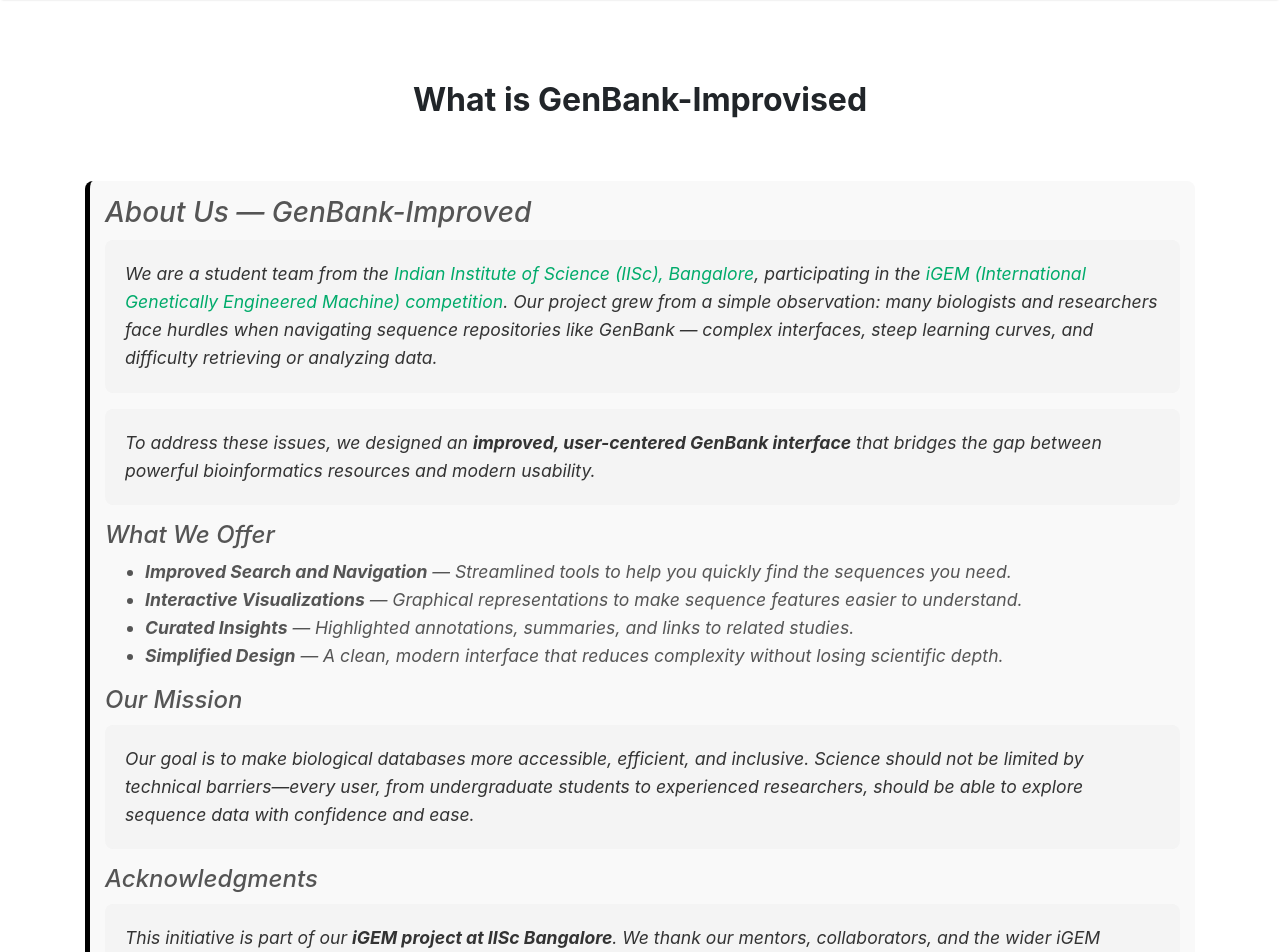
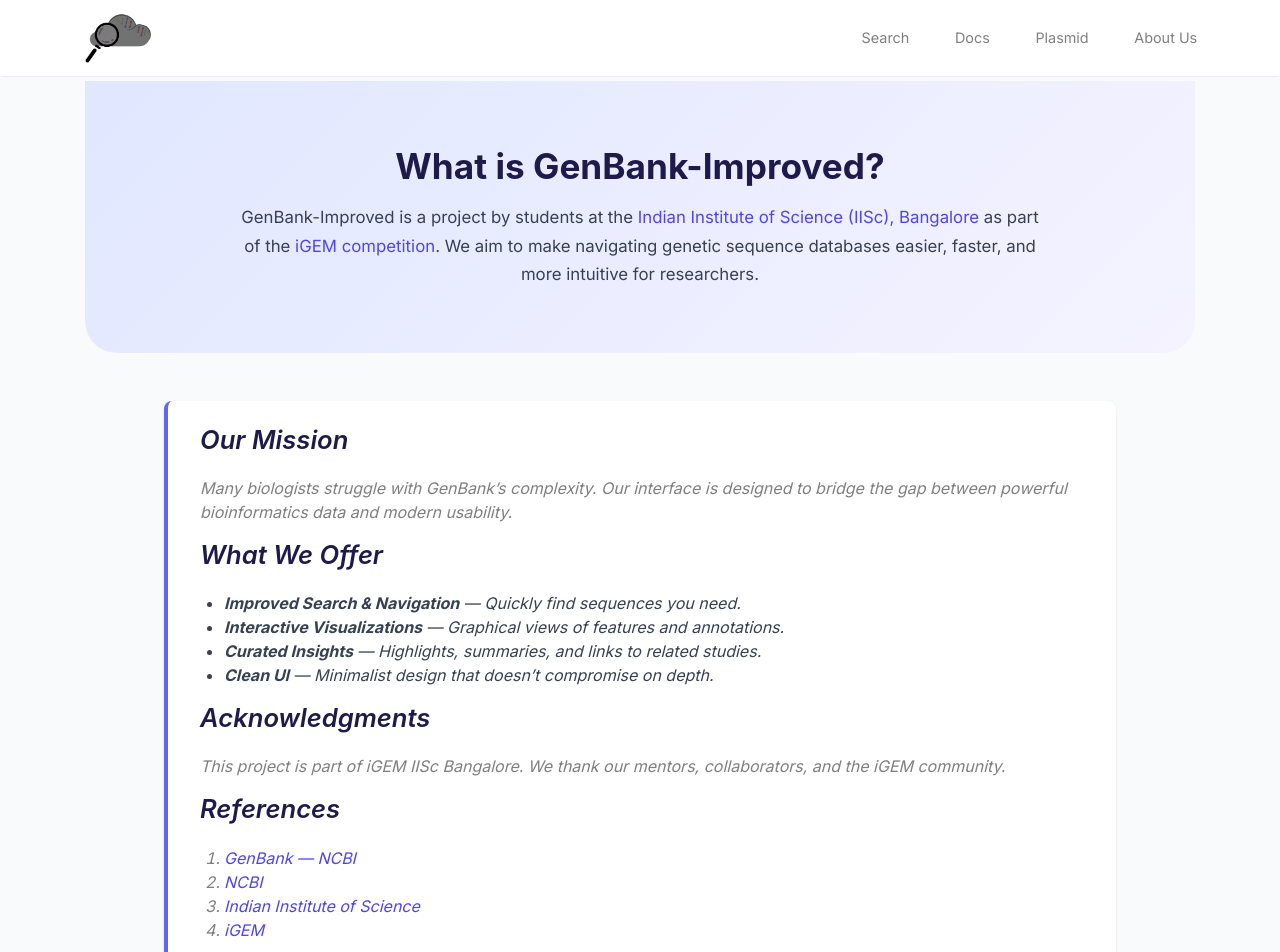
Before and after one commit to iGEM-IISc-2025/GenBank-Improvised, a Jekyll site: the page built from aboutus.html, in a window 1280 px wide and 1400 px high. Shown: the top 952 px of the window. Built offline with Jekyll 4.4.1, drawn with Linux system fonts in a browser that asks for light colours; nearby versions of some CDN libraries; some of the changed text lies outside the part shown.

Commit message:
Home Page - 12

```diff
--- a/aboutus.html
+++ b/aboutus.html
@@ -3,238 +3,210 @@
 title: About Us
 ---
 
-<!-- Editor's Note Section -->
-<section class="editors-note text-center">
-    <h2><strong>What is GenBank-Improvised</strong></h2>
-    <br>
+<head>
+  <link href="https://fonts.googleapis.com/css2?family=Inter:wght@400;600;700&display=swap" rel="stylesheet">
+  <style>
+    /* Global Reset & Font */
+    body {
+      font-family: 'Inter', sans-serif;
+      background-color: #f9fafb;
+      color: #1f2937;
+    }
 
+    a {
+      color: #4f46e5;
+      text-decoration: none;
+    }
 
-    <!-- Improved Editors Note Content -->
-    <div class="editors-note-content">
-        <blockquote>
-            <h3>About Us — GenBank-Improved</h3>
-            <p>
-                We are a student team from the
-                <a href="https://iisc.ac.in/" target="_blank" rel="noopener">Indian Institute of Science (IISc),
-                    Bangalore</a>,
-                participating in the
-                <a href="https://igem.org/" target="_blank" rel="noopener">iGEM (International Genetically Engineered
-                    Machine) competition</a>.
-                Our project grew from a simple observation: many biologists and researchers face hurdles when navigating
-                sequence repositories like GenBank —
-                complex interfaces, steep learning curves, and difficulty retrieving or analyzing data.
-            </p>
+    a:hover {
+      text-decoration: underline;
+    }
 
-            <p>
-                To address these issues, we designed an <strong>improved, user-centered GenBank interface</strong> that
-                bridges the gap
-                between powerful bioinformatics resources and modern usability.
-            </p>
+    /* Intro Section */
+    .intro-section {
+      background: linear-gradient(135deg, #e0e7ff, #f5f3ff);
+      padding: 4em 2em;
+      text-align: center;
+      border-radius: 0 0 2rem 2rem;
+    }
 
-            <h4>What We Offer</h4>
-            <ul>
-                <li><strong>Improved Search and Navigation</strong> — Streamlined tools to help you quickly find the
-                    sequences you need.</li>
-                <li><strong>Interactive Visualizations</strong> — Graphical representations to make sequence features
-                    easier to understand.</li>
-                <li><strong>Curated Insights</strong> — Highlighted annotations, summaries, and links to related
-                    studies.</li>
-                <li><strong>Simplified Design</strong> — A clean, modern interface that reduces complexity without
-                    losing scientific depth.</li>
-            </ul>
+    .intro-section h2 {
+      font-size: 2.2rem;
+      font-weight: 700;
+      color: #1e1b4b;
+      margin-bottom: 1rem;
+    }
 
-            <h4>Our Mission</h4>
-            <p>
-                Our goal is to <em>make biological databases more accessible, efficient, and inclusive</em>.
-                Science should not be limited by technical barriers—every user, from undergraduate students to
-                experienced researchers,
-                should be able to explore sequence data with confidence and ease.
-            </p>
+    .intro-section p {
+      max-width: 800px;
+      margin: 0 auto;
+      font-size: 1.05rem;
+      line-height: 1.7;
+      color: #374151;
+    }
 
-            <h4>Acknowledgments</h4>
-            <p>
-                This initiative is part of our <strong>iGEM project at IISc Bangalore</strong>.
-                We thank our mentors, collaborators, and the wider iGEM community for their guidance and support.
-            </p>
+    /* About Section */
+    .about-section {
+      max-width: 1000px;
+      margin: 3em auto;
+      padding: 0 1.5em;
+    }
 
-            <h4>References</h4>
-            <ol>
-                <li><a href="https://www.ncbi.nlm.nih.gov/genbank/" target="_blank" rel="noopener">GenBank — NCBI</a>
-                </li>
-                <li><a href="https://www.ncbi.nlm.nih.gov/" target="_blank" rel="noopener">National Center for
-                        Biotechnology Information (NCBI)</a></li>
-                <li><a href="https://iisc.ac.in/" target="_blank" rel="noopener">Indian Institute of Science (IISc),
-                        Bangalore</a></li>
-                <li><a href="https://igem.org/" target="_blank" rel="noopener">iGEM (International Genetically
-                        Engineered Machine)</a></li>
-            </ol>
-        </blockquote>
-    </div>
+    .about-section h3 {
+      font-size: 1.6rem;
+      font-weight: 600;
+      color: #1e1b4b;
+      margin-bottom: 0.8em;
+    }
 
+    .about-section ul {
+      list-style: disc;
+      padding-left: 1.5em;
+      color: #374151;
+    }
 
-    <div class="row">
-        <div class="col-md-6">
-            <!-- Editor 1 -->
-            <div class="editor-inner-rectangle">
-                <img src="{{site.baseurl}}/assets/images/Members/Editor1.jpg" alt="Shloak Vatsal" class="editor-image">
-                <p class="editor-name"><a href="https://quarks-iisc.github.io//blog/blank.html"><strong>Shloak
-                            Vatsal</strong></a></strong></p>
-            </div>
-        </div>
-        <div class="col-md-6">
-            <!-- Editor 2 -->
-            <div class="editor-inner-rectangle">
-                <img src="{{site.baseurl}}/assets/images/Members/Editor2.jpeg" alt="Aviral Sood" class="editor-image">
-                <p class="editor-name"><strong>Aviral Sood</strong></p>
-            </div>
-        </div>
-    </div>
+    blockquote {
+      background: #ffffff;
+      padding: 1.5em 2em;
+      border-left: 4px solid #6366f1;
+      border-radius: 0.5rem;
+      box-shadow: 0 1px 3px rgba(0, 0, 0, 0.08);
+    }
 
-    <br>
-    <br>
-    <br>
+    /* Team Section */
+    .team-section {
+      background: white;
+      padding: 4em 2em;
+      text-align: center;
+    }
 
-    <!--
-    <p class="edition-text">
-        Check out the previous issues of Quarks:
-    </p>
-    <ul class="edition-list">
-        <li><a href="https://quarks-iisc.github.io/blog/PreviousEditions/edition1.pdf" target="_blank" rel="noopener noreferrer">Quarks Edition 1</a></li>
-        <li><a href="https://quarks-iisc.github.io/blog/PreviousEditions/edition2.pdf" target="_blank" rel="noopener noreferrer">Quarks Edition 2</a></li>
-        <li><a href="https://quarks-iisc.github.io/blog/PreviousEditions/edition3.pdf" target="_blank" rel="noopener noreferrer">Quarks Edition 3</a></li>
-        <li><a href="https://quarks-iisc.github.io/blog/PreviousEditions/edition4.pdf" target="_blank" rel="noopener noreferrer">Quarks Edition 4</a></li>
-        <li><a href="https://quarks-iisc.github.io/blog/PreviousEditions/edition5.pdf" target="_blank" rel="noopener noreferrer">Quarks Edition 5</a></li>
-        <li><a href="https://quarks-iisc.github.io/blog/PreviousEditions/edition6.pdf" target="_blank" rel="noopener noreferrer">Quarks Edition 6</a></li>
-        <li><a href="https://quarks-iisc.github.io/blog/PreviousEditions/edition7.pdf" target="_blank" rel="noopener noreferrer">Quarks Edition 7</a></li>
-        <li><a href="https://quarks-iisc.github.io/blog/PreviousEditions/edition8.pdf" target="_blank" rel="noopener noreferrer">Quarks Edition 8</a></li>
-        <li><a href="https://quarks-iisc.github.io/blog/PreviousEditions/edition9.pdf" target="_blank" rel="noopener noreferrer">Quarks Edition 9</a></li>
-    </ul>
--->
+    .team-section h2 {
+      font-size: 2rem;
+      font-weight: 700;
+      color: #1e1b4b;
+      margin-bottom: 2rem;
+    }
 
-    <p class="edition-text">Check out the previous issues of Quarks:</p>
+    .team-grid {
+      display: grid;
+      grid-template-columns: repeat(auto-fit, minmax(200px, 1fr));
+      gap: 2rem;
+      max-width: 1000px;
+      margin: 0 auto;
+    }
 
-    <div class="edition-container">
-        <div class="edition-card">
-            <a href="https://quarks-iisc.github.io/blog/PreviousEditions/edition1.pdf" target="_blank"
-                rel="noopener noreferrer">Quarks Edition 1</a>
-            <p>Explore our first edition!</p>
-        </div>
-        <div class="edition-card">
-            <a href="https://quarks-iisc.github.io/blog/PreviousEditions/edition2.pdf" target="_blank"
-                rel="noopener noreferrer">Quarks Edition 2</a>
-            <p>Dive into our second edition!</p>
-        </div>
-        <div class="edition-card">
-            <a href="https://quarks-iisc.github.io/blog/PreviousEditions/edition3.pdf" target="_blank"
-                rel="noopener noreferrer">Quarks Edition 3</a>
-            <p>Discover Edition 3!</p>
-        </div>
-        <div class="edition-card">
-            <a href="https://quarks-iisc.github.io/blog/PreviousEditions/edition4.pdf" target="_blank"
-                rel="noopener noreferrer">Quarks Edition 4</a>
-            <p>Browse through Edition 4!</p>
-        </div>
-        <div class="edition-card">
-            <a href="https://quarks-iisc.github.io/blog/PreviousEditions/edition5.pdf" target="_blank"
-                rel="noopener noreferrer">Quarks Edition 5</a>
-            <p>Take a look at Edition 5!</p>
-        </div>
-        <div class="edition-card">
-            <a href="https://quarks-iisc.github.io/blog/PreviousEditions/edition6.pdf" target="_blank"
-                rel="noopener noreferrer">Quarks Edition 6</a>
-            <p>Explore Edition 6!</p>
-        </div>
-        <div class="edition-card">
-            <a href="https://quarks-iisc.github.io/blog/PreviousEditions/edition7.pdf" target="_blank"
-                rel="noopener noreferrer">Quarks Edition 7</a>
-            <p>Edition 7 is here!</p>
-        </div>
-        <div class="edition-card">
-            <a href="https://quarks-iisc.github.io/blog/PreviousEditions/edition8.pdf" target="_blank"
-                rel="noopener noreferrer">Quarks Edition 8</a>
-            <p>Check out Edition 8!</p>
-        </div>
-        <div class="edition-card">
-            <a href="https://quarks-iisc.github.io/blog/PreviousEditions/edition9.pdf" target="_blank"
-                rel="noopener noreferrer">Quarks Edition 9</a>
-            <p>Don’t miss Edition 9!</p>
-        </div>
-    </div>
+    .team-card {
+      background: #f9fafb;
+      border-radius: 1rem;
+      overflow: hidden;
+      box-shadow: 0 2px 6px rgba(0, 0, 0, 0.08);
+      transition: transform 0.2s ease, box-shadow 0.2s ease;
+    }
 
+    .team-card:hover {
+      transform: translateY(-5px);
+      box-shadow: 0 6px 16px rgba(0, 0, 0, 0.12);
+    }
 
+    .team-card img {
+      width: 100%;
+      height: 220px;
+      object-fit: cover;
+      display: block;
+    }
 
+    .team-card p {
+      margin: 0;
+      padding: 0.75rem;
+      font-weight: 600;
+      color: #1f2937;
+    }
 
+    /* References */
+    .about-section ol {
+      padding-left: 1.5em;
+    }
+  </style>
+</head>
 
+<!-- Intro -->
+<section class="intro-section">
+  <h2>What is GenBank-Improved?</h2>
+  <p>
+    GenBank-Improved is a project by students at the
+    <a href="https://iisc.ac.in/" target="_blank">Indian Institute of Science (IISc), Bangalore</a> as part of the
+    <a href="https://igem.org/" target="_blank">iGEM competition</a>.
+    We aim to make navigating genetic sequence databases easier, faster, and more intuitive for researchers.
+  </p>
 </section>
 
+<!-- About -->
+<section class="about-section">
+  <blockquote>
+    <h3>Our Mission</h3>
+    <p>
+      Many biologists struggle with GenBank’s complexity. Our interface is designed to bridge the gap between powerful
+      bioinformatics data and modern usability.
+    </p>
 
-<!-- The Team Section -->
-<section class="the-team text-center">
-    <h2 style="font-family: 'Roboto', sans-serif; font-weight: 600; color: #2c3e50;">The Team</h2>
-    <div class="row">
-        <div class="col-md-3">
-            Team Member 1
-            <div class="team-member-inner-rectangle">
-                <img src="{{site.baseurl}}/assets/images/Members/team1.jpg" alt="Team Member 1"
-                    class="team-member-image">
-                <p class="team-member-name"><strong>Aditya Nandan</strong></p>
-            </div>
-        </div>
-        <div class="col-md-3">
-            Team Member 2
-            <div class="team-member-inner-rectangle">
-                <img src="{{site.baseurl}}/assets/images/Members/team2.jpg" alt="Team Member 2"
-                    class="team-member-image">
-                <p class="team-member-name"><strong>Vedanta Mahour</strong></p>
-            </div>
-        </div>
-        <div class="col-md-3">
-            Team Member 3
-            <div class="team-member-inner-rectangle">
-                <img src="{{site.baseurl}}/assets/images/Members/team3.jpg" alt="Team Member 3"
-                    class="team-member-image">
-                <p class="team-member-name"><strong>Shivansh Verma</strong></p>
-            </div>
-        </div>
-        <div class="col-md-3">
-            Team Member 4
-            <div class="team-member-inner-rectangle">
-                <img src="{{site.baseurl}}/assets/images/Members/team4.jpg" alt="Team Member 4"
-                    class="team-member-image">
-                <p class="team-member-name"><strong>Soham Acharya</strong></p>
-            </div>
-        </div>
-        <div class="col-md-3">
-            Team Member 5
-            <div class="team-member-inner-rectangle">
-                <img src="{{site.baseurl}}/assets/images/Members/team5.jpg" alt="Team Member 5"
-                    class="team-member-image">
-                <p class="team-member-name"><strong>Thrayambhakesh H</strong></p>
-            </div>
-        </div>
-        <div class="col-md-3">
-            Team Member 6
-            <div class="team-member-inner-rectangle">
-                <img src="{{site.baseurl}}/assets/images/Members/team6.jpg" alt="Team Member 6"
-                    class="team-member-image">
-                <p class="team-member-name"><strong>Divyansh Arora</strong></p>
-            </div>
-        </div>
-        <div class="col-md-3">
-            Team Member 7
-            <div class="team-member-inner-rectangle">
-                <img src="{{site.baseurl}}/assets/images/Members/team7.jpg" alt="Team Member 7"
-                    class="team-member-image">
-                <p class="team-member-name"><strong>Ryan</strong></p>
-            </div>
-        </div>
-        <div class="col-md-3">
-            Team Member 8
-            <div class="team-member-inner-rectangle">
-                <img src="{{site.baseurl}}/assets/images/Members/team8.jpg" alt="Team Member 8"
-                    class="team-member-image">
-                <p class="team-member-name"><strong>Govind Agarwal</strong></p>
-            </div>
-        </div>
+    <h3>What We Offer</h3>
+    <ul>
+      <li><strong>Improved Search & Navigation</strong> — Quickly find sequences you need.</li>
+      <li><strong>Interactive Visualizations</strong> — Graphical views of features and annotations.</li>
+      <li><strong>Curated Insights</strong> — Highlights, summaries, and links to related studies.</li>
+      <li><strong>Clean UI</strong> — Minimalist design that doesn’t compromise on depth.</li>
+    </ul>
+
+    <h3>Acknowledgments</h3>
+    <p>
+      This project is part of iGEM IISc Bangalore. We thank our mentors, collaborators, and the iGEM community.
+    </p>
+
+    <h3>References</h3>
+    <ol>
+      <li><a href="https://www.ncbi.nlm.nih.gov/genbank/" target="_blank">GenBank — NCBI</a></li>
+      <li><a href="https://www.ncbi.nlm.nih.gov/" target="_blank">NCBI</a></li>
+      <li><a href="https://iisc.ac.in/" target="_blank">Indian Institute of Science</a></li>
+      <li><a href="https://igem.org/" target="_blank">iGEM</a></li>
+    </ol>
+  </blockquote>
+</section>
+
+<!-- Team -->
+<section class="team-section">
+  <h2>The Team</h2>
+  <div class="team-grid">
+    <div class="team-card">
+      <img src="{{site.baseurl}}/assets/images/Members/team1.jpg" alt="Aditey Nandan">
+      <p>Aditey Nandan</p>
     </div>
+    <div class="team-card">
+      <img src="{{site.baseurl}}/assets/images/Members/team2.jpg" alt="Vedanta Mahour">
+      <p>Vedanta Mahour</p>
+    </div>
+    <div class="team-card">
+      <img src="{{site.baseurl}}/assets/images/Members/team3.jpg" alt="Shivansh Verma">
+      <p>Shivansh Verma</p>
+    </div>
+    <div class="team-card">
+      <img src="{{site.baseurl}}/assets/images/Members/team4.jpg" alt="Soham Acharya">
+      <p>Soham Acharya</p>
+    </div>
+    <div class="team-card">
+      <img src="{{site.baseurl}}/assets/images/Members/team5.jpg" alt="Thrayambhakesh H">
+      <p>Thrayambhakesh H</p>
+    </div>
+    <div class="team-card">
+      <img src="{{site.baseurl}}/assets/images/Members/team6.jpg" alt="Divyansh Arora">
+      <p>Divyansh Arora</p>
+    </div>
+    <div class="team-card">
+      <img src="{{site.baseurl}}/assets/images/Members/team7.jpg" alt="Ryan Ray">
+      <p>Ryan Ray</p>
+    </div>
+    <div class="team-card">
+      <img src="{{site.baseurl}}/assets/images/Members/team8.jpg" alt="Govind Agarwal">
+      <p>Govind Agarwal</p>
+    </div>
+  </div>
 </section>
```
